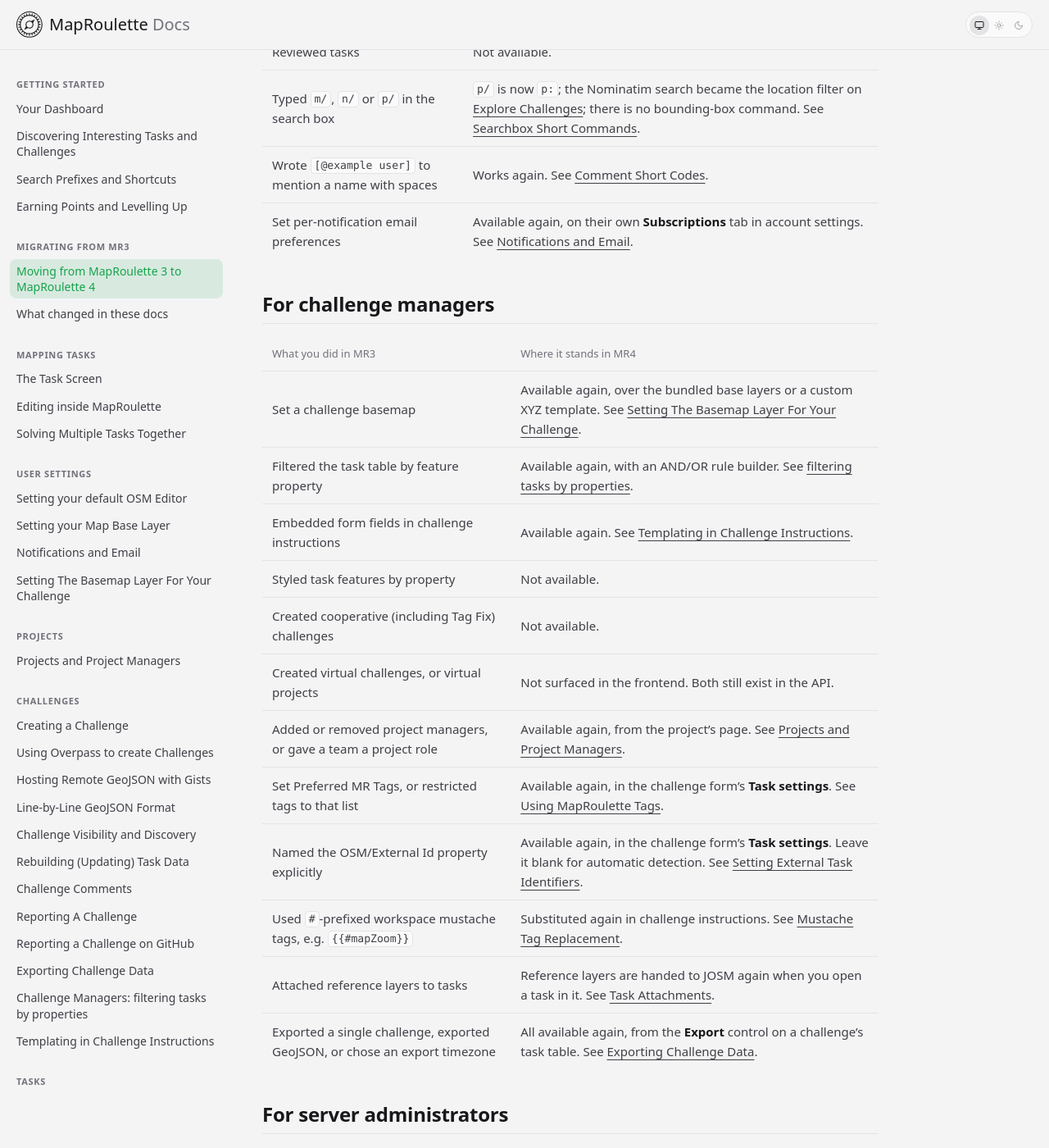
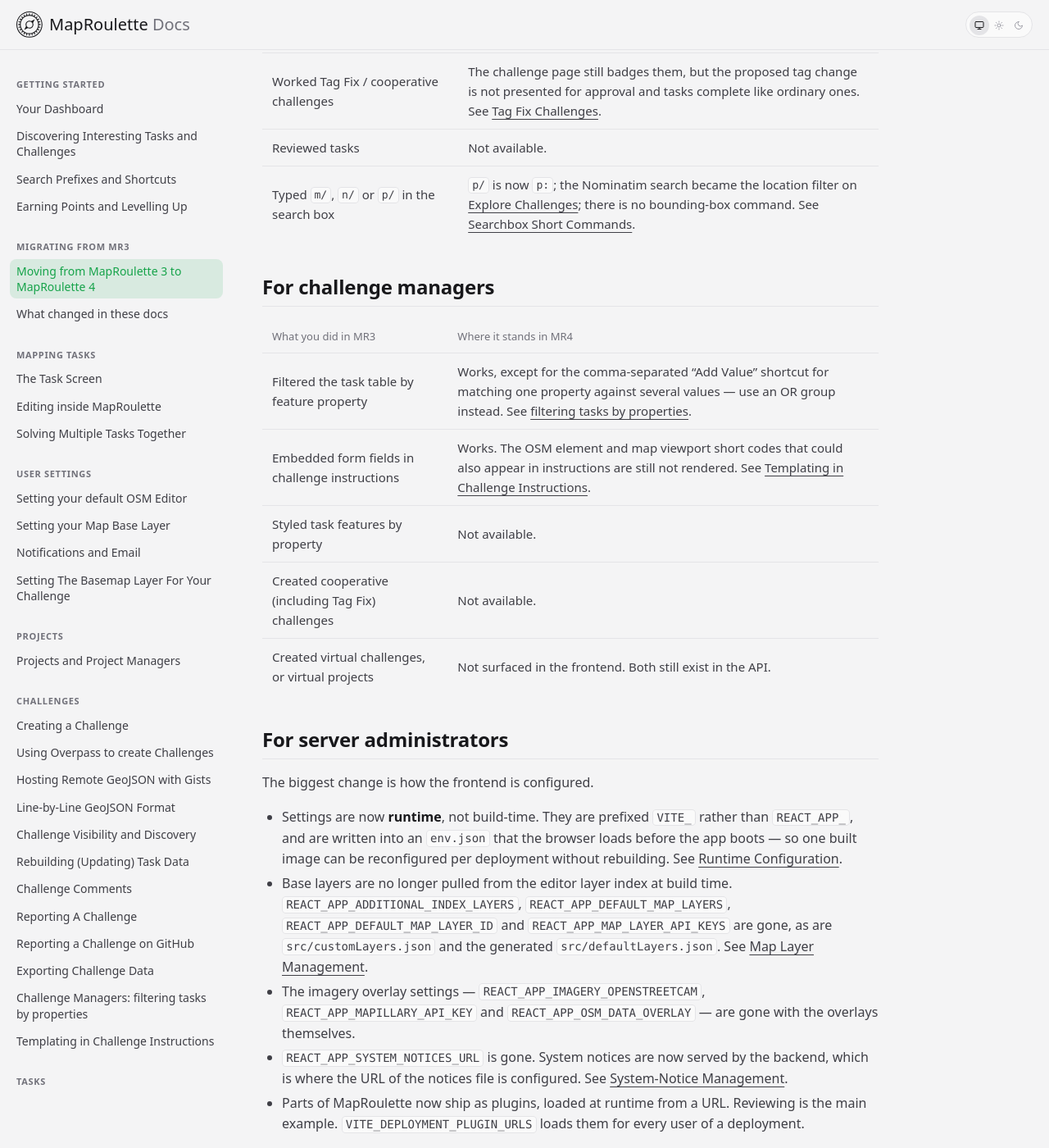
Before and after one commit to maproulette/docs, a Jekyll site: the page built from _documentation/migrating/01-maproulette-3-to-4.md, in a window 1280 px wide and 1400 px high, scrolled down 936 px. Shown: the whole window at 82% size. Built offline with Jekyll 4.4.1, drawn with Linux system fonts in a browser that asks for light colours; comment, search, counter and statistics services are not loaded; some of the changed text lies outside the part shown.

Commit message:
Trim the migration guide to actual differences
Nine rows described features that behave exactly as they did in MapRoulette
3 — bracketed mentions, per-notification email preferences, challenge
basemaps, project managers and team roles, preferred MapRoulette tags, the
OSM/External Id property, workspace mustache tags, task reference layers and
challenge exports. A row saying "available again" tells a migrating user
nothing, and a long table of non-differences hides the real ones, so they
are gone.

Three rows said "available again" where that was not quite true, and now
name the remaining difference instead: custom map layers are stored per
browser rather than on the account, the property filter has no
comma-separated "Add Value" shortcut, and instruction templating still does
not render the OSM element and viewport short codes.

The introduction now says the page lists only what differs, so a reader who
cannot find their feature knows that means nothing has changed rather than
that the page is incomplete.

```diff
--- a/_documentation/migrating/01-maproulette-3-to-4.md
+++ b/_documentation/migrating/01-maproulette-3-to-4.md
@@ -7,8 +7,11 @@
 nothing you have created needs migrating. What changed is the interface, and a
 number of features that have not been rebuilt yet.
 
-This page is a checklist of what to expect. If a feature you rely on is listed
-as gone, the [HTTP
+This page lists only what actually differs. Anything you did in MapRoulette 3
+that isn't mentioned here works the same way, so if a feature you rely on is
+absent from these tables, there is nothing to learn about it.
+
+Where a feature is listed as gone, the [HTTP
 API](https://maproulette.org/docs/swagger-ui/index.html?url=/assets/swagger.json&docExpansion=none)
 usually still exposes it, because the data model did not change.
 
@@ -17,33 +20,24 @@
 | What you did in MR3 | Where it stands in MR4 |
 |:--------------------|:-----------------------|
 | Picked any imagery from the OSM editor layer index | The base layers are now a fixed set bundled with the frontend. See [Setting your Map Base Layer](/documentation/setting-your-map-base-layer/). |
-| Added your own XYZ or WMS layer from inside the map | Available again, from the **Map style** control. Layers are stored in your browser rather than on the server. See [Setting your Map Base Layer](/documentation/setting-your-map-base-layer/). |
+| Added your own XYZ or WMS layer from inside the map | Works, but the layers you add are stored in your browser rather than on your account, so they no longer follow you between devices. See [Setting your Map Base Layer](/documentation/setting-your-map-base-layer/). |
 | Turned on Mapillary, KartaView or OSM data overlays | Not available. |
 | Edited with the embedded **Rapid** editor | Rapid is now an external editor. The embedded editor is iD. See [Rapid Editor](/documentation/rapid-editor/). |
 | Saved, named, imported or exported widget layouts | Not available, and layouts exported from MR3 cannot be imported. See [Using Layouts](/documentation/using-layouts/). |
-| Followed other mappers | Available again, from a mapper's profile. The combined activity timeline of everyone you follow is still missing. See [Following](/documentation/following/). |
+| Followed other mappers | Works, from a mapper's profile, but there is no combined activity timeline of everyone you follow. See [Following](/documentation/following/). |
 | Worked Tag Fix / cooperative challenges | The challenge page still badges them, but the proposed tag change is not presented for approval and tasks complete like ordinary ones. See [Tag Fix Challenges](/documentation/tag-fix-challenges/). |
 | Reviewed tasks | Not available. |
 | Typed `m/`, `n/` or `p/` in the search box | `p/` is now `p:`; the Nominatim search became the location filter on [Explore Challenges](/documentation/discovering-challenges/); there is no bounding-box command. See [Searchbox Short Commands](/documentation/searchbox-short-commands/). |
-| Wrote `[@example user]` to mention a name with spaces | Works again. See [Comment Short Codes](/documentation/comment-short-codes/). |
-| Set per-notification email preferences | Available again, on their own **Subscriptions** tab in account settings. See [Notifications and Email](/documentation/notifications-and-email/). |
 
 ## For challenge managers
 
 | What you did in MR3 | Where it stands in MR4 |
 |:--------------------|:-----------------------|
-| Set a challenge basemap | Available again, over the bundled base layers or a custom XYZ template. See [Setting The Basemap Layer For Your Challenge](/documentation/setting-basemap-for-challenge/). |
-| Filtered the task table by feature property | Available again, with an AND/OR rule builder. See [filtering tasks by properties](/documentation/filtering-the-task-list-by-properties/). |
-| Embedded form fields in challenge instructions | Available again. See [Templating in Challenge Instructions](/documentation/challenge-instructions-templating/). |
+| Filtered the task table by feature property | Works, except for the comma-separated "Add Value" shortcut for matching one property against several values — use an OR group instead. See [filtering tasks by properties](/documentation/filtering-the-task-list-by-properties/). |
+| Embedded form fields in challenge instructions | Works. The OSM element and map viewport short codes that could also appear in instructions are still not rendered. See [Templating in Challenge Instructions](/documentation/challenge-instructions-templating/). |
 | Styled task features by property | Not available. |
 | Created cooperative (including Tag Fix) challenges | Not available. |
 | Created virtual challenges, or virtual projects | Not surfaced in the frontend. Both still exist in the API. |
-| Added or removed project managers, or gave a team a project role | Available again, from the project's page. See [Projects and Project Managers](/documentation/projects-and-project-managers/). |
-| Set Preferred MR Tags, or restricted tags to that list | Available again, in the challenge form's **Task settings**. See [Using MapRoulette Tags](/documentation/using-maproulette-tags/). |
-| Named the OSM/External Id property explicitly | Available again, in the challenge form's **Task settings**. Leave it blank for automatic detection. See [Setting External Task Identifiers](/documentation/setting-external-task-identifiers/). |
-| Used `#`-prefixed workspace mustache tags, e.g. {% raw %}`{{#mapZoom}}`{% endraw %} | Substituted again in challenge instructions. See [Mustache Tag Replacement](/documentation/mustache-tag-replacement/). |
-| Attached reference layers to tasks | Reference layers are handed to JOSM again when you open a task in it. See [Task Attachments](/documentation/task-attachments/). |
-| Exported a single challenge, exported GeoJSON, or chose an export timezone | All available again, from the **Export** control on a challenge's task table. See [Exporting Challenge Data](/documentation/exporting-challenge-data/). |
 
 ## For server administrators
 
```
